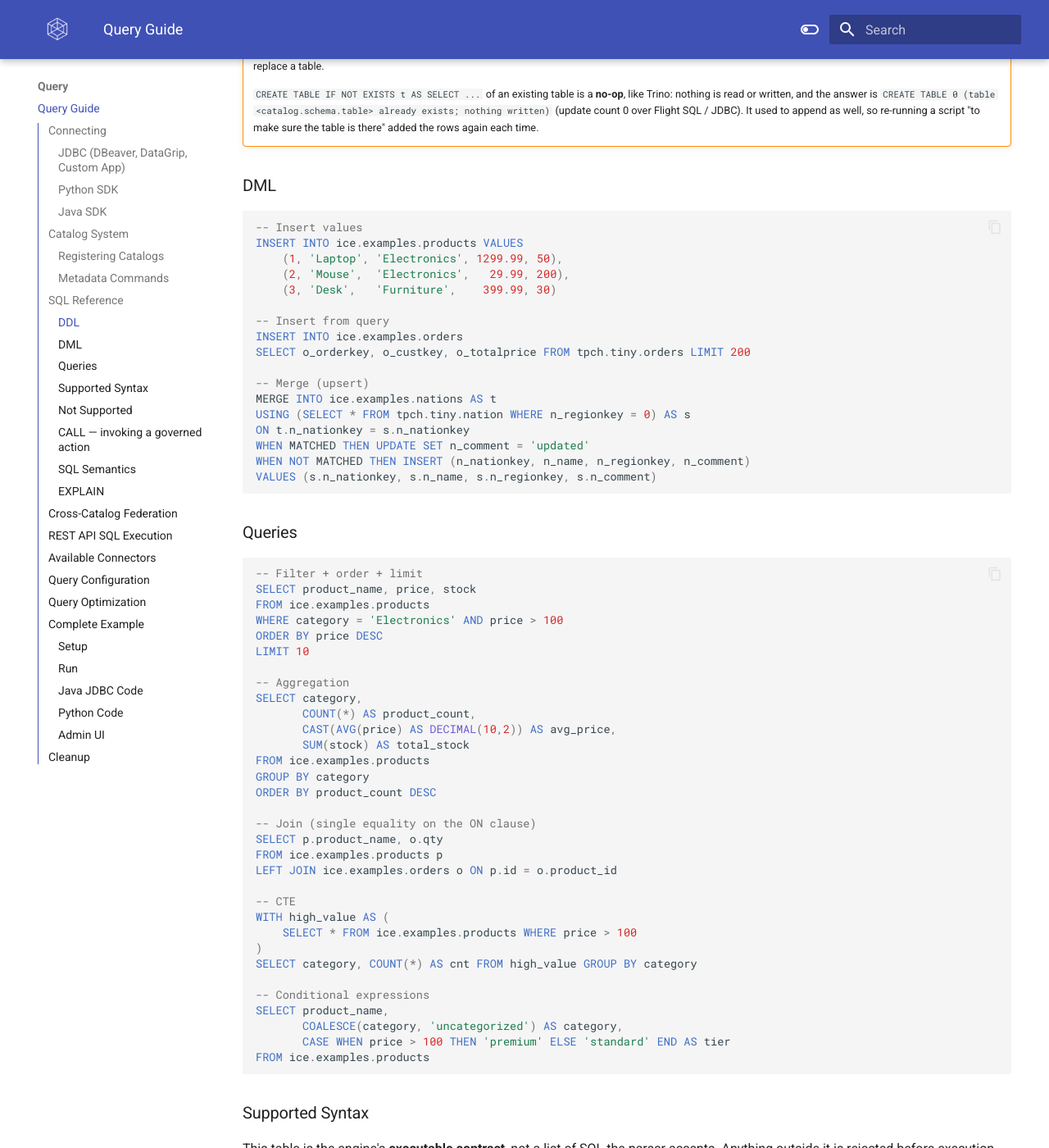
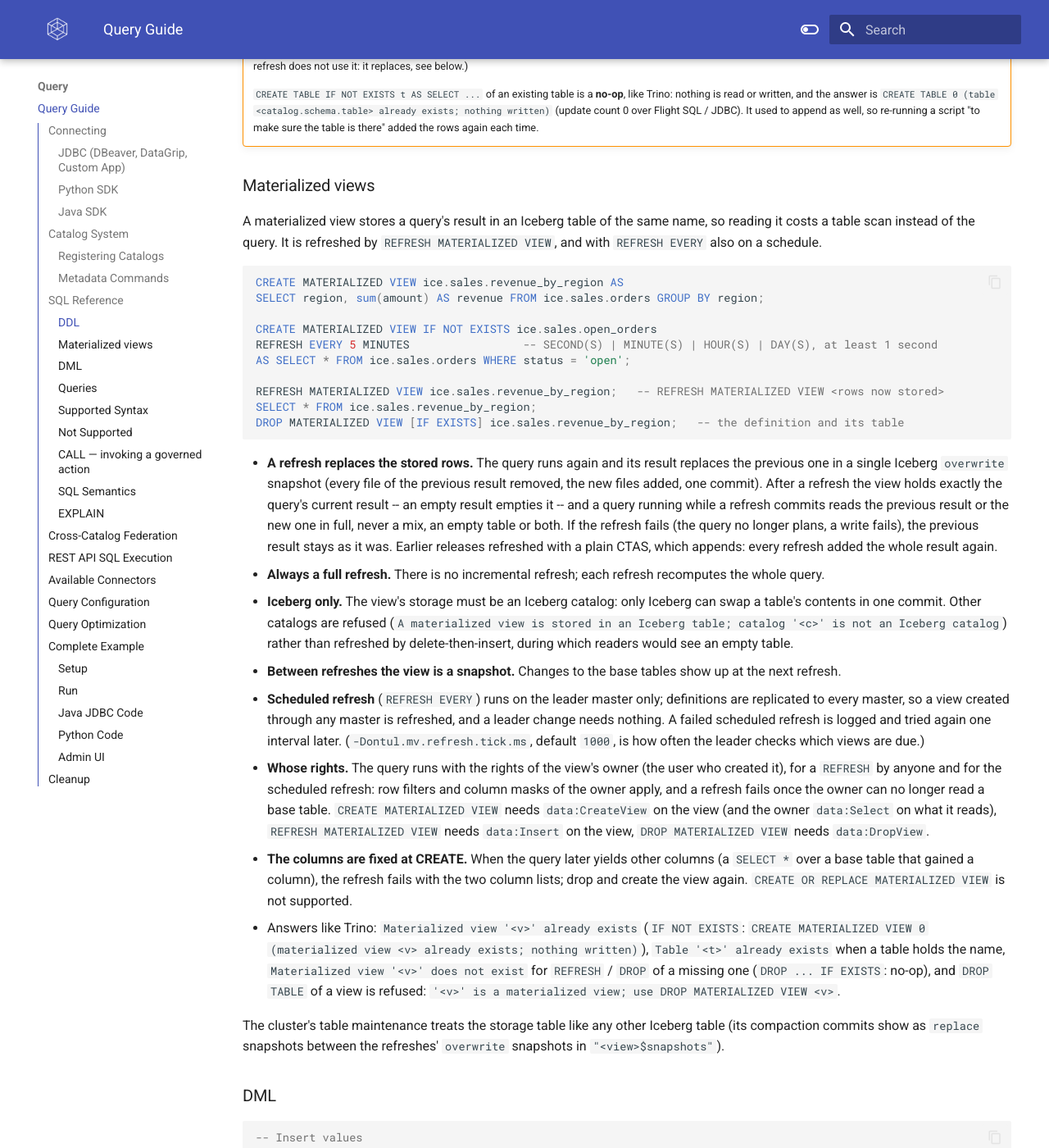
Before and after one commit to cloudcheflabs/ontul-docs, an MkDocs documentation site: the page built from docs/query/guide.md, in a window 1280 px wide and 1400 px high, scrolled down 3225 px. Shown: the whole window at 82% size. Built offline with MkDocs 1.6.1 and Material for MkDocs 9.7.7, drawn with Linux system fonts in a browser that asks for light colours; the version menu is left out.

Commit message:
docs(query,iceberg,iam): materialized views -- a refresh replaces the stored rows in one overwrite snapshot
CREATE / REFRESH / DROP MATERIALIZED VIEW and REFRESH EVERY documented: a refresh used to run a plain CTAS
into the view's table, which appends (every refresh added the whole result again); it now replaces the rows
in a single Iceberg overwrite snapshot, so readers see the old or the new result in full. Full refresh only,
Iceberg storage only, scheduled refresh on the leader, owner's rights, Trino-like answers, data:Insert for
REFRESH. Plain CTAS still appends (the SDK table sink relies on it); MV refresh no longer does.

Co-Authored-By: Claude Opus 5.5 <noreply@anthropic.com>

````diff
--- a/docs/query/guide.md
+++ b/docs/query/guide.md
@@ -155,14 +155,63 @@ a DDL statement that fails is an error with its cause, never a success. See
 !!! warning "CTAS onto an existing table appends — unlike Trino"
     `CREATE TABLE t AS SELECT ...` (no `IF NOT EXISTS`) of a table that already exists **appends** the SELECT's
     rows to it and answers `CREATE TABLE <rows written>`. Trino refuses that statement (`Table ... already
-    exists`). The SDK table sinks (Java `df.sink(Sink.table(...))`, Python `session.sink(table, target)`) and
-    materialized-view refresh rely on this append; use `INSERT INTO` when appending is what you mean, and
-    `DROP TABLE` first when you want to replace a table.
+    exists`). The SDK table sinks (Java `df.sink(Sink.table(...))`, Python `session.sink(table, target)`) rely
+    on this append; use `INSERT INTO` when appending is what you mean, and `DROP TABLE` first when you want to
+    replace a table. (Materialized-view refresh does not use it: it replaces, see below.)
 
     `CREATE TABLE IF NOT EXISTS t AS SELECT ...` of an existing table is a **no-op**, like Trino: nothing is read
     or written, and the answer is `CREATE TABLE 0 (table <catalog.schema.table> already exists; nothing written)`
     (update count 0 over Flight SQL / JDBC). It used to append as well, so re-running a script "to make sure the
     table is there" added the rows again each time.
+
+### Materialized views
+
+A materialized view stores a query's result in an Iceberg table of the same name, so reading it costs a table scan
+instead of the query. It is refreshed by `REFRESH MATERIALIZED VIEW`, and with `REFRESH EVERY` also on a schedule.
+
+```sql
+CREATE MATERIALIZED VIEW ice.sales.revenue_by_region AS
+SELECT region, sum(amount) AS revenue FROM ice.sales.orders GROUP BY region;
+
+CREATE MATERIALIZED VIEW IF NOT EXISTS ice.sales.open_orders
+REFRESH EVERY 5 MINUTES                 -- SECOND(S) | MINUTE(S) | HOUR(S) | DAY(S), at least 1 second
+AS SELECT * FROM ice.sales.orders WHERE status = 'open';
+
+REFRESH MATERIALIZED VIEW ice.sales.revenue_by_region;   -- REFRESH MATERIALIZED VIEW <rows now stored>
+SELECT * FROM ice.sales.revenue_by_region;
+DROP MATERIALIZED VIEW [IF EXISTS] ice.sales.revenue_by_region;   -- the definition and its table
+```
+
+- **A refresh replaces the stored rows.** The query runs again and its result replaces the previous one in a
+  single Iceberg `overwrite` snapshot (every file of the previous result removed, the new files added, one commit).
+  After a refresh the view holds exactly the query's current result -- an empty result empties it -- and a query
+  running while a refresh commits reads the previous result or the new one in full, never a mix, an empty table
+  or both. If the refresh fails (the query no longer plans, a write fails), the previous result stays as it was.
+  Earlier releases refreshed with a plain CTAS, which appends: every refresh added the whole result again.
+- **Always a full refresh.** There is no incremental refresh; each refresh recomputes the whole query.
+- **Iceberg only.** The view's storage must be an Iceberg catalog: only Iceberg can swap a table's contents in one
+  commit. Other catalogs are refused (`A materialized view is stored in an Iceberg table; catalog '<c>' is not an
+  Iceberg catalog`) rather than refreshed by delete-then-insert, during which readers would see an empty table.
+- **Between refreshes the view is a snapshot.** Changes to the base tables show up at the next refresh.
+- **Scheduled refresh** (`REFRESH EVERY`) runs on the leader master only; definitions are replicated to every
+  master, so a view created through any master is refreshed, and a leader change needs nothing. A failed scheduled
+  refresh is logged and tried again one interval later. (`-Dontul.mv.refresh.tick.ms`, default `1000`, is how
+  often the leader checks which views are due.)
+- **Whose rights.** The query runs with the rights of the view's owner (the user who created it), for a `REFRESH`
+  by anyone and for the scheduled refresh: row filters and column masks of the owner apply, and a refresh fails
+  once the owner can no longer read a base table. `CREATE MATERIALIZED VIEW` needs `data:CreateView` on the view
+  (and the owner `data:Select` on what it reads), `REFRESH MATERIALIZED VIEW` needs `data:Insert` on the view,
+  `DROP MATERIALIZED VIEW` needs `data:DropView`.
+- **The columns are fixed at CREATE.** When the query later yields other columns (a `SELECT *` over a base table
+  that gained a column), the refresh fails with the two column lists; drop and create the view again.
+  `CREATE OR REPLACE MATERIALIZED VIEW` is not supported.
+- Answers like Trino: `Materialized view '<v>' already exists` (`IF NOT EXISTS`: `CREATE MATERIALIZED VIEW 0
+  (materialized view <v> already exists; nothing written)`), `Table '<t>' already exists` when a table holds the
+  name, `Materialized view '<v>' does not exist` for `REFRESH` / `DROP` of a missing one (`DROP ... IF EXISTS`:
+  no-op), and `DROP TABLE` of a view is refused: `'<v>' is a materialized view; use DROP MATERIALIZED VIEW <v>`.
+
+The cluster's table maintenance treats the storage table like any other Iceberg table (its compaction commits show
+as `replace` snapshots between the refreshes' `overwrite` snapshots in `"<view>$snapshots"`).
 
 ### DML
 
````
Also changed, not shown: docs/features/iam.md (+1 -0 lines), docs/iceberg/integration.md (+5 -1 lines).
